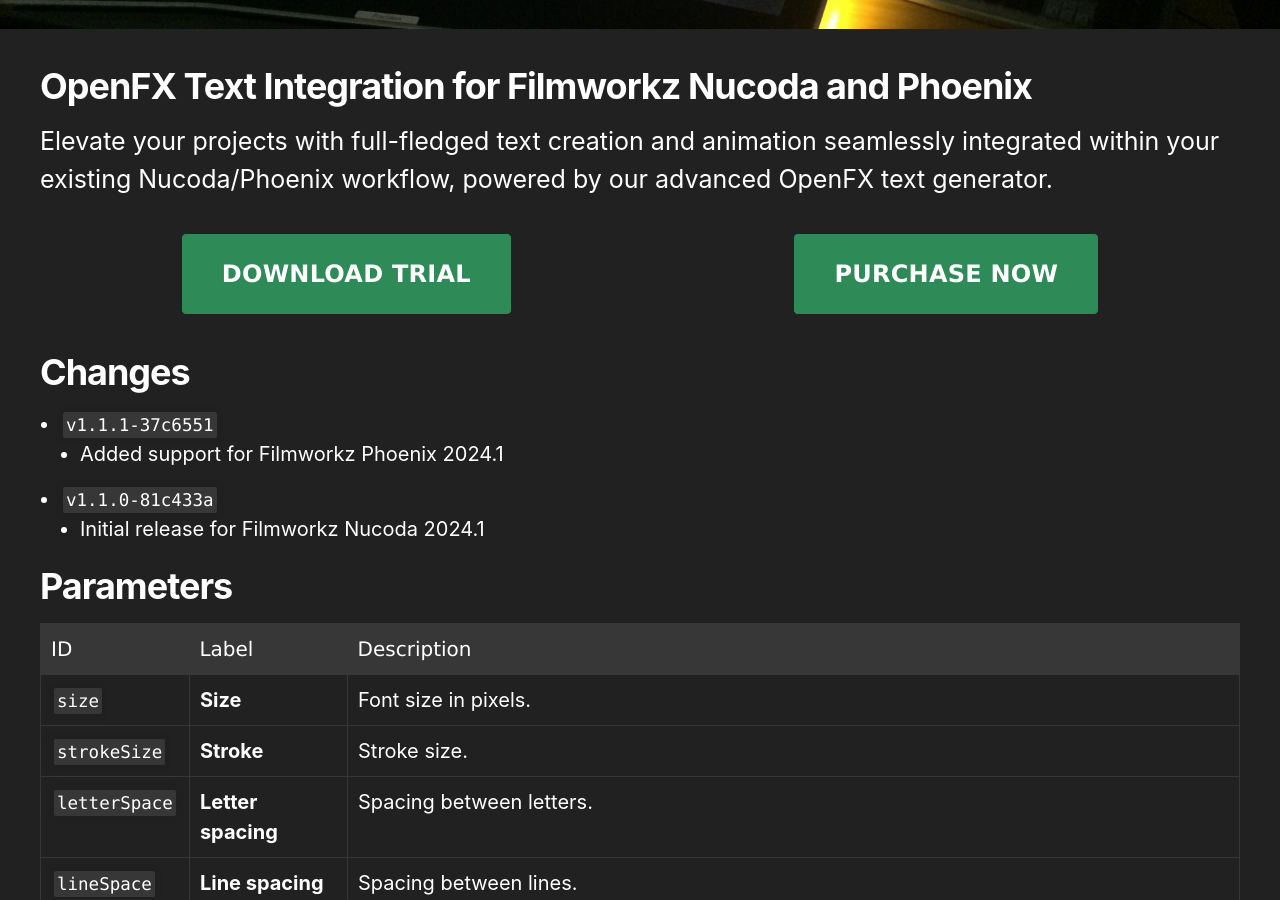
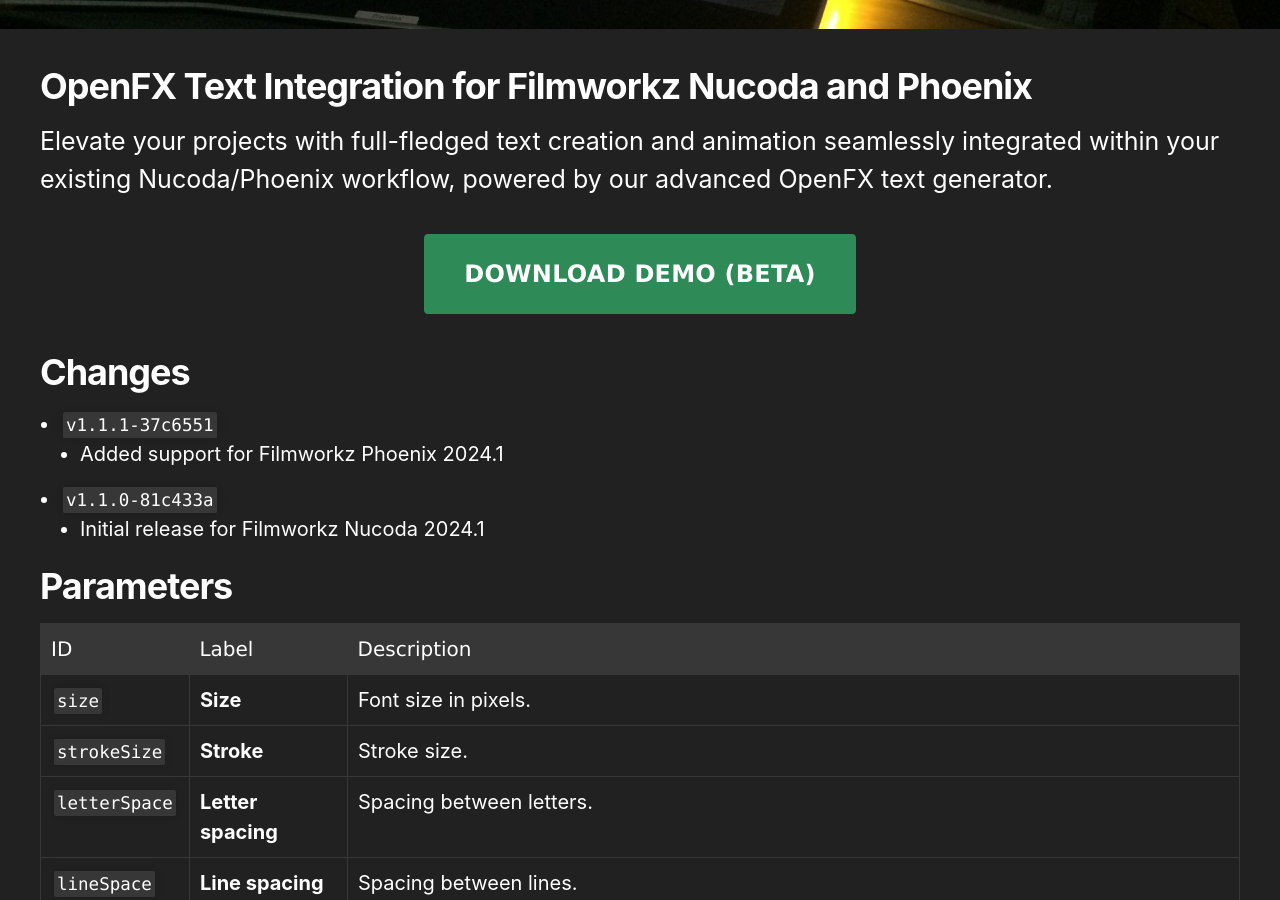
Before and after one commit to nettstudio/text.openfx.no, a Jekyll site: the page built from nucoda.md, in a window 1280 px wide and 900 px high, scrolled down 661 px. Built offline with Jekyll 4.4.1, drawn with Linux system fonts in a browser that asks for light colours.

Commit message:
Update nucoda.html

```diff
--- a/_layouts/nucoda.html
+++ b/_layouts/nucoda.html
@@ -68,8 +68,8 @@
         <p class="lead noprint">{{ page.description }}</p>
         <!-- <p><img class="hero nophone" src="{{ site.baseurl }}/assets/images/textofx-nucoda-parameters.png"></p> -->
         <div class="blocks">
-          <a href="https://download.openfx.no/software/TextOFX/releases/{{ page.rel_branch }}/{{ page.rel_prefix }}-{{ page.latest_version }}-DEMO-{{ page.rel_suffix }}"><div class="btn"><h3>Download Trial</h3></div></a>
-          <a href="{{ page.gumroad }}"><div class="btn"><h3>Purchase Now</h3></div></a>
+          <a href="https://download.openfx.no/software/TextOFX/releases/{{ page.rel_branch }}/{{ page.rel_prefix }}-{{ page.latest_version }}-DEMO-{{ page.rel_suffix }}"><div class="btn"><h3>Download Demo (Beta)</h3></div></a>
+          <!-- <a href="{{ page.gumroad }}"><div class="btn"><h3>Purchase Now</h3></div></a> -->
         </div>
         {{ content }}
       </section>
```
